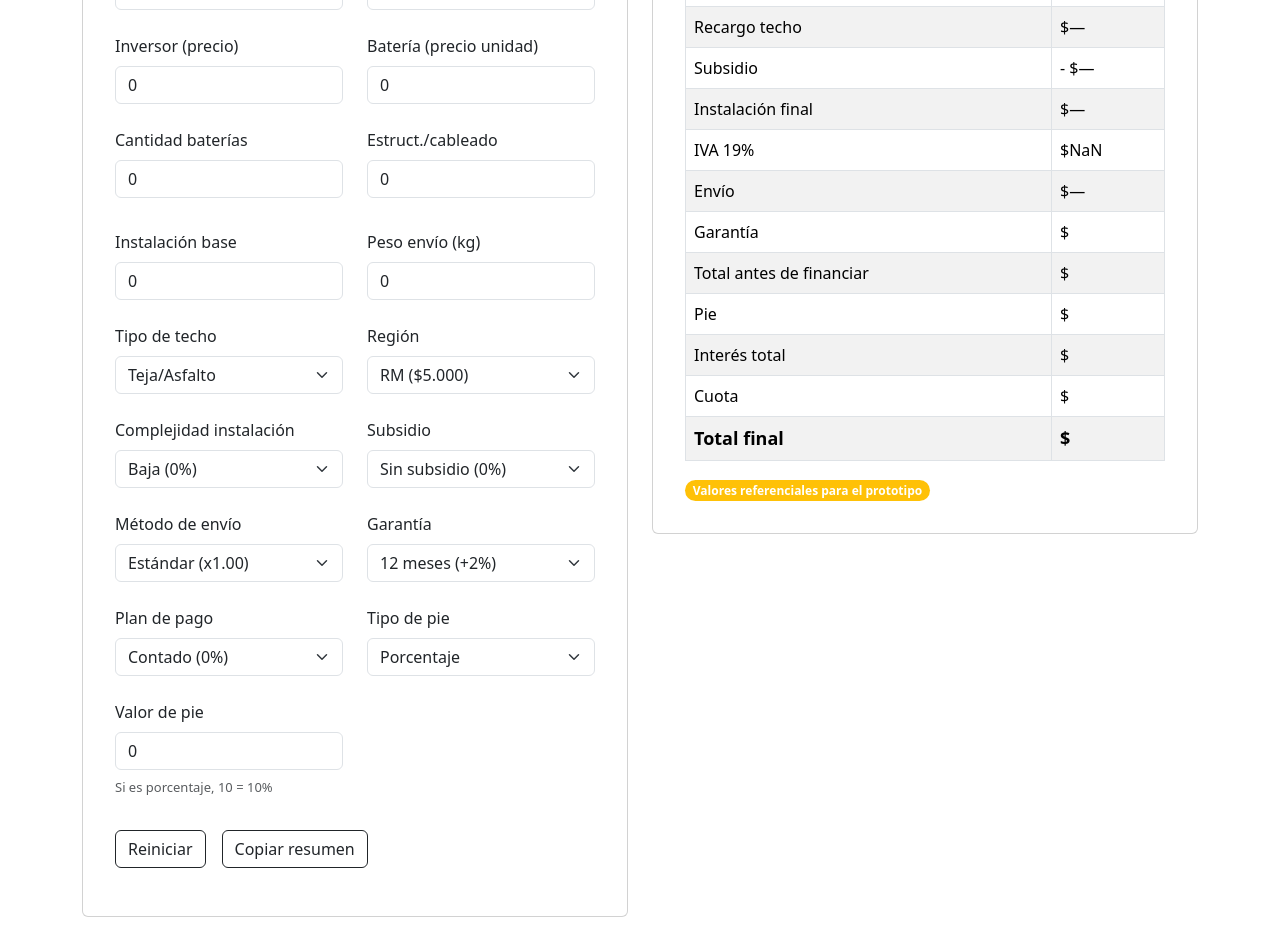
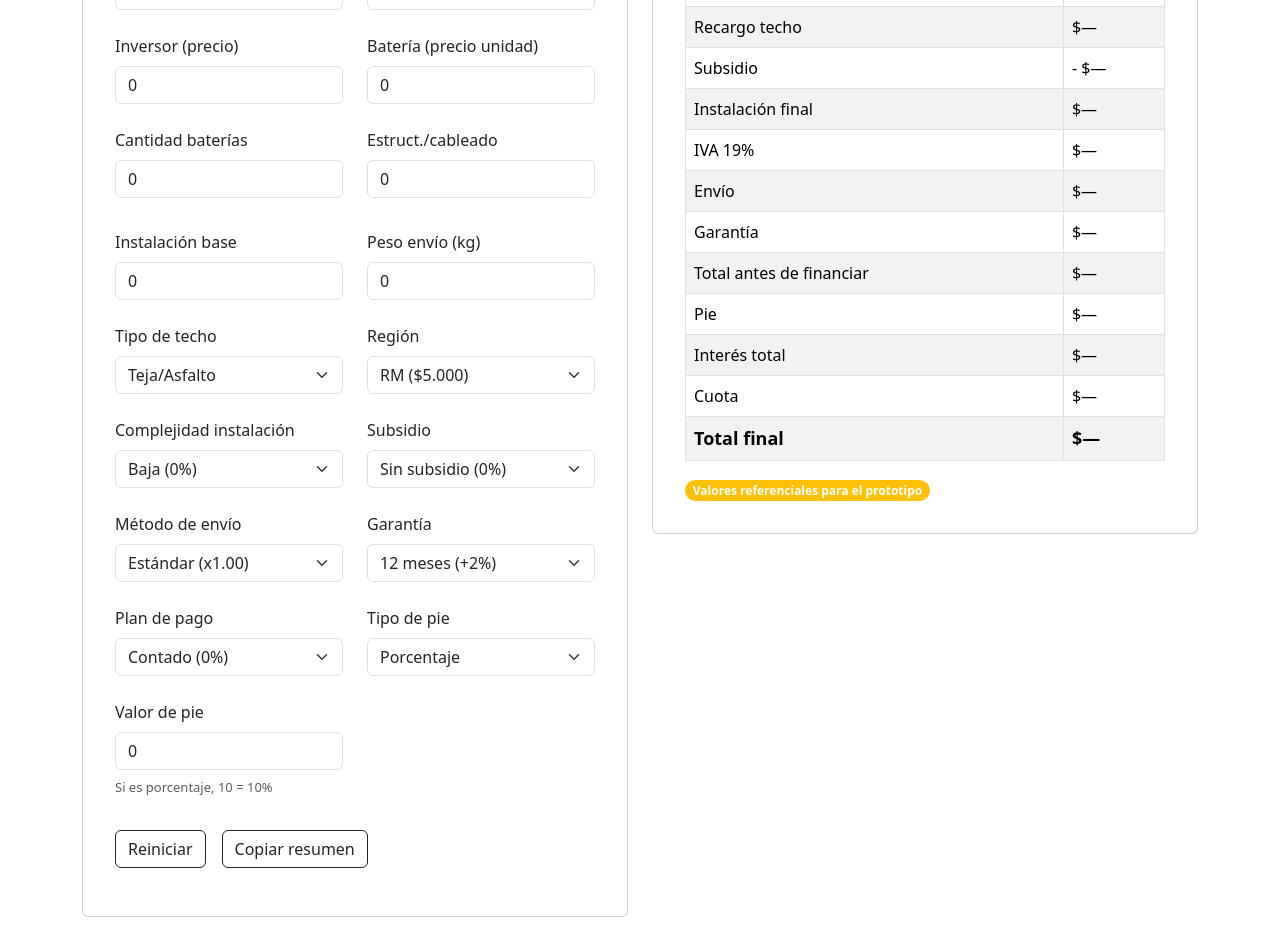
Before and after one commit to KhanIvall/Solartrueno, a React (Create React App) app: page / in a window 1280 px wide. Shown: the part 2320-3246 px from the top of the page. Built offline with nearby package versions, Linux system fonts and the light colour scheme.

Commit message:
Se termina la tabla resumen

```diff
--- a/src/components/CalculadoraIntegral.js
+++ b/src/components/CalculadoraIntegral.js
@@ -34,14 +34,19 @@ function Calculadora() {
     const IVA = 0.19;
     const ENVIO_BASE = region == 1 ? 5000 : region == 2 ? 9000 : region == 3 ? 10000 : region == 4 ? 15000 : 0;
     const METODO_ENV = envio == 1 ? 1.2 : 1;
-
-    const GAR = { '12': 0.02, '24': 0.04, '36': 0.06 };
-    const PLAN = {
-        contado: { tasa: 0, cuotas: 1 },
-        '6': { tasa: 0.012, cuotas: 6 },
-        '12': { tasa: 0.011, cuotas: 12 },
-        '24': { tasa: 0.010, cuotas: 24 }
-    };
+    const GAR = garantia == 1 ? 0.02 : garantia == 2 ? 0.04 : garantia == 3 ? 0.06 : 0;
+    const PLAN =
+        planPago == 1 ? 1 :
+            planPago == 2 ? 0.012 :
+                planPago == 3 ? 0.011 :
+                    planPago == 4 ? 0.01 :
+                        0;
+    const CUOTAS =
+        planPago == 1 ? 1 :
+            planPago == 2 ? 6 :
+                planPago == 3 ? 12 :
+                    planPago == 4 ? 24 :
+                        1;
 
     // === Resultados y cálculos ===
     // Potencia estimada
@@ -56,8 +61,8 @@ function Calculadora() {
     const subtotalEquipos = !costoInversor || !costoBaterias || !costoEstructuras ? '—' : costoPaneles + costoInversor + costoBaterias + costoEstructuras;
 
     // Recargo techo
-    const recargoTecho = !subtotalEquipos || !techo ? '—' : subtotalEquipos * (RECARGO_TECHO || 1);
-    const equiposConRecargo = !subtotalEquipos || !recargoTecho ? 0 : subtotalEquipos + recargoTecho;
+    const recargoTecho = !subtotalEquipos || !techo || subtotalEquipos === '—' ? '—' : subtotalEquipos * (RECARGO_TECHO || 1);
+    const equiposConRecargo = !subtotalEquipos || !recargoTecho || recargoTecho === '—' ? 0 : subtotalEquipos + recargoTecho;
 
     // Subsidio
     const subsidioMonto = !equiposConRecargo || !subsidio ? '—' : equiposConRecargo * (SUB || 0);
@@ -66,83 +71,35 @@ function Calculadora() {
     const instalacionFinal = !instalacionBase || !complejidad ? '—' : parseInt(instalacionBase) * (1 + (COMP || 0));
 
     // IVA
-    const baseIVA = !equiposConRecargo || !subsidioMonto || !instalacionFinal ? 0 : equiposConRecargo - subsidioMonto + instalacionFinal;
+    const baseIVA = !equiposConRecargo || !instalacionFinal || subsidioMonto === '—' || instalacionFinal === '—' ? 0 : equiposConRecargo - subsidioMonto + instalacionFinal;
     const ivaMonto = !baseIVA ? '—' : baseIVA * IVA;
 
     // Envío
     const envioMonto = !region || !pesoKg || !envio ? '—' : (ENVIO_BASE + (parseInt(pesoKg) * 700)) * (METODO_ENV || 1);
 
-    /*
-        //contador:
-        const n = (v) => {
-            const x = Number(v);
-            return Number.isFinite(x) && x > 0 ? x : 0; // número válido y evita negativos/NaN (si no es válido, devuelve 0)
-        };
-        //LocaleString para CLP
-        const clp = (v) => `$${Math.round(v).toLocaleString('es-CL')}`;
+    // Garantía
+    const garantiaMonto = !equiposConRecargo || !garantia ? '—' : (equiposConRecargo * GAR);
 
-        //Resultados
+    // Total antes de financiar
+    const totalAntesFinanciar = !equiposConRecargo || !instalacionFinal || !ivaMonto || !envioMonto || !garantiaMonto || ivaMonto === '—' || envioMonto === '—' || garantiaMonto === '—' ? '—' : (equiposConRecargo - subsidioMonto + instalacionFinal + ivaMonto + envioMonto + garantiaMonto);
 
-        const subtotalEquipos = costoPaneles + n(inversorPrecio) + costoBaterias + n(estructurasPrecio);
+    // Pie
+    const pie = !totalAntesFinanciar || !pieValor || !tipoPie || totalAntesFinanciar === '—' ? '—' : (
+        tipoPie == 1
+            ? (totalAntesFinanciar * (parseInt(pieValor) / 100))
+            : parseInt(pieValor)
+    );
 
+    // Interés total
+    const montoFinanciar = !totalAntesFinanciar || !pie || pie === '—' ? '—' : (totalAntesFinanciar - pie);
+    const interesTotal = !montoFinanciar || montoFinanciar === '—' ? '—' : (montoFinanciar * PLAN * CUOTAS);
 
-        // Recargo por tipo de techo (sobre subtotal de equipos)
-        const recargoTecho = subtotalEquipos * (RECARGO_TECHO[techo] || 0);
-        const equiposConRecargo = subtotalEquipos + recargoTecho;
+    // Cuota
+    const cuota = !montoFinanciar || !interesTotal || montoFinanciar === '—' || interesTotal === '—' ? '—' : CUOTAS > 1 ? (montoFinanciar + interesTotal) / CUOTAS : 0;
 
+    // Total final
+    const totalFinal = !interesTotal || !totalAntesFinanciar || totalAntesFinanciar === '—' || interesTotal === '—' ? '—' : (totalAntesFinanciar + interesTotal);
 
-        // Subsidio (porcentaje negativo) sobre equipos con recargo
-        const subsidioMonto = equiposConRecargo * (SUB[subsidio] || 0);
-
-
-        // Instalación final = base + % por complejidad
-        const instalacionFinal = n(instalacionBase) * (1 + (COMP[complejidad] || 0));
-
-
-        // IVA sobre (equipos con recargo - subsidio + instalación)
-        const baseIVA = Math.max(0, equiposConRecargo - subsidioMonto + instalacionFinal);
-        const ivaMonto = baseIVA * IVA;
-
-
-        // Envío = base región + peso*700, multiplicado por método
-        const envioMonto = ((ENVIO_BASE[region] || 0) + n(pesoKg) * COSTO_KG) * (ENVIO_MULT[envio] || 1);
-
-
-        // Garantía = % sobre equipos con recargo (antes de subsidio)
-        const garantiaMonto = equiposConRecargo * (GAR[garantia] || 0);
-
-
-        // Total antes de financiar
-        const totalAntesFinanciar = Math.max(0, equiposConRecargo - subsidioMonto + instalacionFinal + ivaMonto + envioMonto + garantiaMonto);
-
-
-        // Financiamiento (interés simple)
-        const plan = PLAN[planPago] || PLAN['contado'];
-        let pie = 0;
-        if (tipoPie === 'porcentaje') pie = totalAntesFinanciar * (n(pieValor) / 100);
-        else pie = n(pieValor);
-        pie = Math.min(Math.max(0, pie), totalAntesFinanciar); // limitar para no exceder
-
-
-        const montoFinanciar = totalAntesFinanciar - pie;
-        const interesTotal = montoFinanciar * plan.tasa * plan.cuotas;
-        const cuota = plan.cuotas > 1 ? (montoFinanciar + interesTotal) / plan.cuotas : 0;
-        const totalFinal = pie + montoFinanciar + interesTotal; // = totalAntes + interes
-
-
-        // Advertencia simple
-        const advertencia = potenciaKW > 7 && n(batCantidad) === 0 ? 'Recomendado considerar almacenamiento para estabilidad del sistema' : '';
-
-        // ====== Acciones ======
-        const limpiar = () => {
-            setPotenciaPanel(0); setCantidadPanel(0); setPanelPrecio(0);
-            setInversorPrecio(0); setBateriaPrecio(0); setBatCantidad(0);
-            setEstructurasPrecio(0); setInstalacionBase(0); setPesoKg(0);
-            setTecho(''); setRegion(''); setComplejidad(''); setSubsidio(''); setEnvio(''); setGarantia(''); setPlanPago('');
-            setTipoPie('porcentaje'); setPieValor(0);
-        };
-
-    */
     return (
         <div id='demo-calculadora'>
             <div className='row mt-5'>
@@ -189,7 +146,7 @@ function Calculadora() {
                                     <label className='form-label' htmlFor='estructurasPrecio'>Estruct./cableado</label>
                                     <input id='estructurasPrecio' name='estructurasPrecio' placeholder='180000' type='number' className='form-control' value={estructurasPrecio} onChange={(e) => setEstructurasPrecio(e.target.value)}></input>
                                 </div>
-                                <label className='mt-2' style={{fontSize: '13px', color: 'red'}}>{advertenciaPotencia}</label>
+                                <label className='mt-2' style={{ fontSize: '13px', color: 'red' }}>{advertenciaPotencia}</label>
                             </div>
 
                             {/* Instalación y peso */}
@@ -288,8 +245,8 @@ function Calculadora() {
                             <div className='row mt-4'>
                                 <div className='col-lg-6'>
                                     <label className='form-label' htmlFor='pieValor'>Valor de pie</label>
-                                    <input id='pieValor' name='pieValor' placeholder='10' type='number' className='form-control' value={pieValor} onChange={(e) => setPieValor(e.target.value)}></input>
-                                    <label className='text-muted mt-2' style={{fontSize: '13px'}}>Si es porcentaje, 10 = 10%</label>
+                                    <input id='pieValor' name='pieValor' placeholder='10' type='number' className='form-control' value={pieValor} onChange={(e) => setPieValor(e.target.value)} min={0} max={totalAntesFinanciar}></input>
+                                    <label className='text-muted mt-2' style={{ fontSize: '13px' }}>Si es porcentaje, 10 = 10%</label>
                                 </div>
                             </div>
 
@@ -356,27 +313,27 @@ function Calculadora() {
                                     </tr>
                                     <tr>
                                         <td>Garantía</td>
-                                        <td>${}</td>
+                                        <td>${garantiaMonto.toLocaleString()}</td>
                                     </tr>
                                     <tr>
                                         <td>Total antes de financiar</td>
-                                        <td>${}</td>
+                                        <td>${totalAntesFinanciar.toLocaleString()}</td>
                                     </tr>
                                     <tr>
                                         <td>Pie</td>
-                                        <td>${}</td>
+                                        <td>${pie.toLocaleString()}</td>
                                     </tr>
                                     <tr>
                                         <td>Interés total</td>
-                                        <td>${}</td>
+                                        <td>${interesTotal.toLocaleString()}</td>
                                     </tr>
                                     <tr>
                                         <td>Cuota</td>
-                                        <td>${}</td>
+                                        <td>${cuota.toLocaleString()}</td>
                                     </tr>
-                                    <tr style={{fontWeight: 'bold', fontSize: '18px'}}>
+                                    <tr style={{ fontWeight: 'bold', fontSize: '18px' }}>
                                         <td>Total final</td>
-                                        <td>${}</td>
+                                        <td>${totalFinal.toLocaleString()}</td>
                                     </tr>
                                 </tbody>
                             </Table>
```
